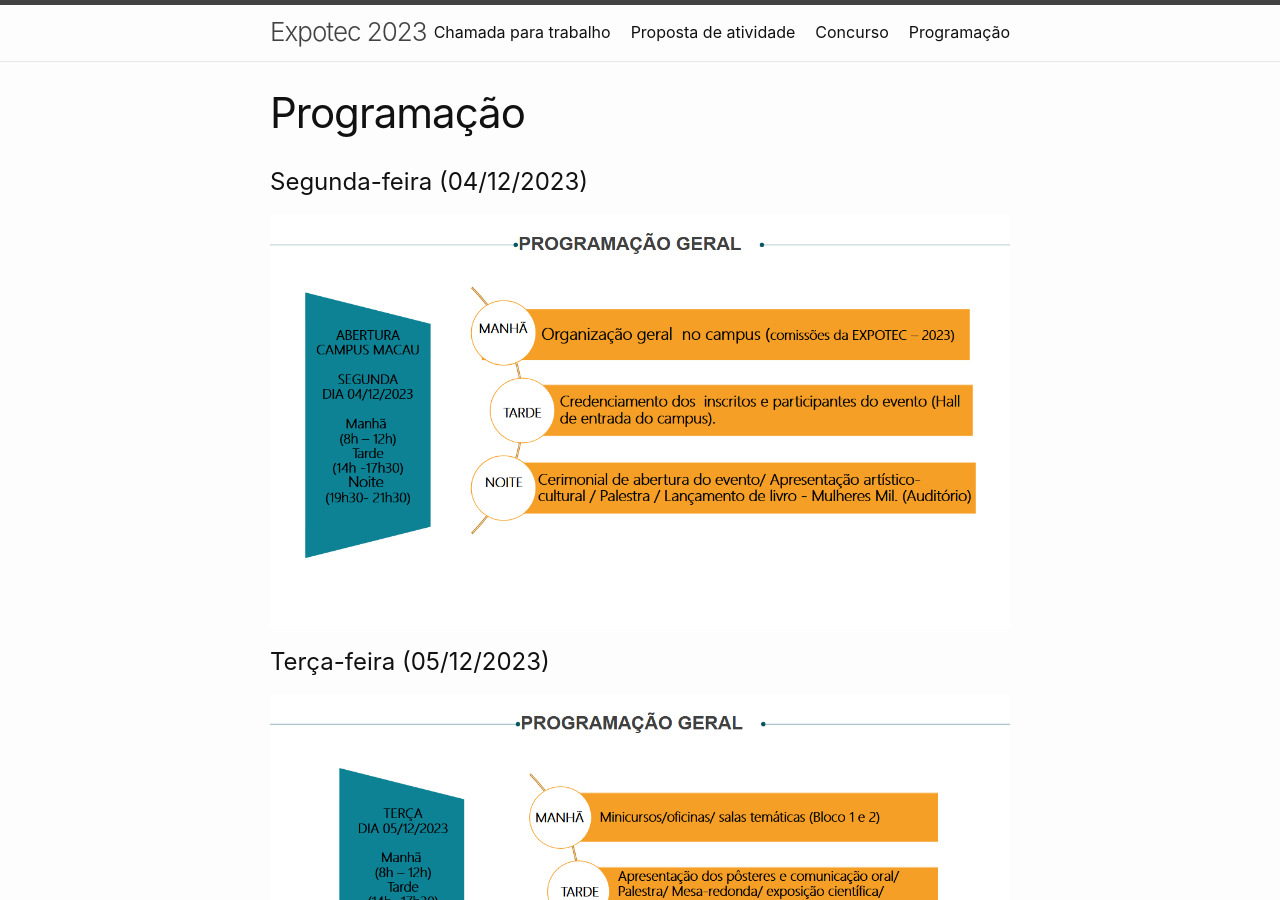
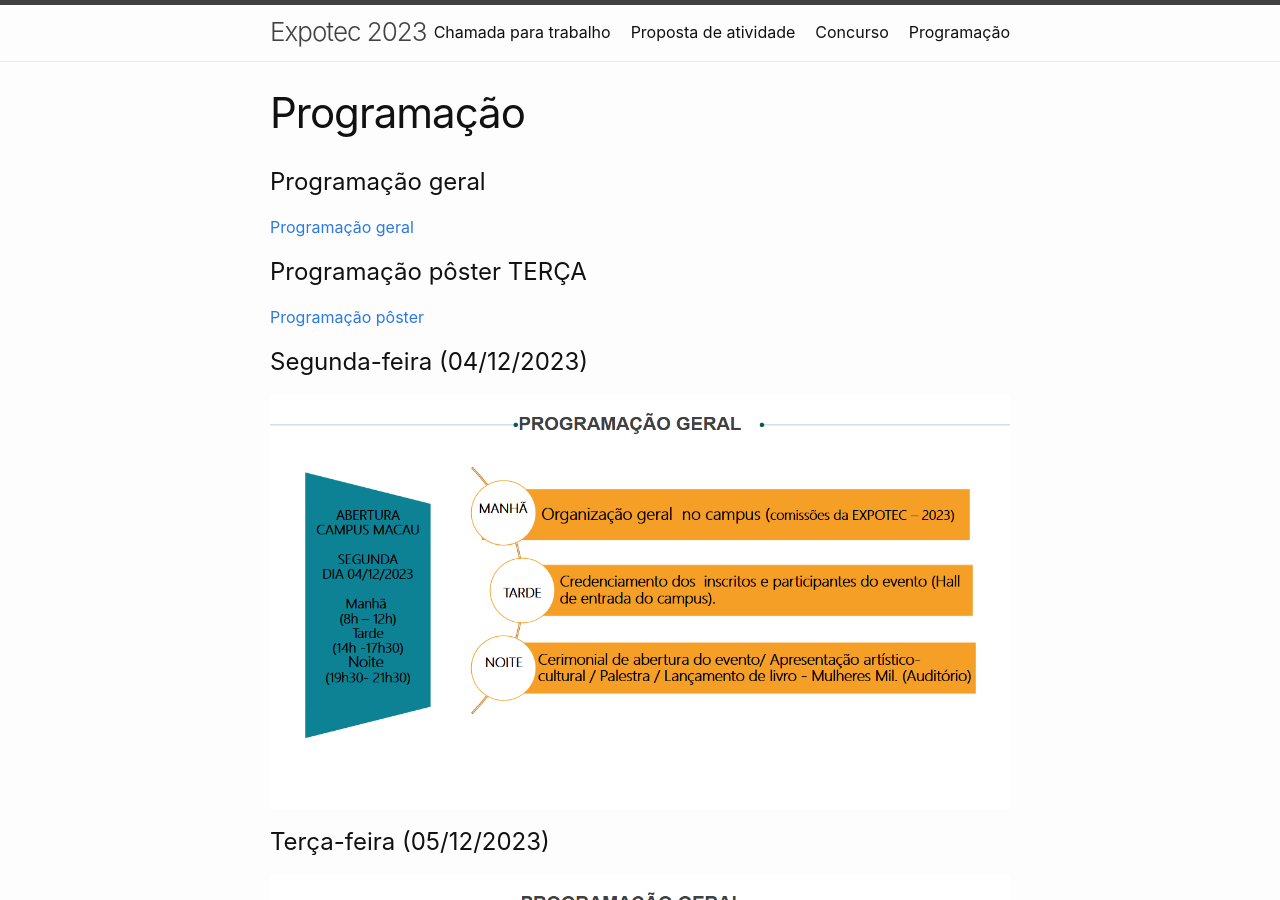
Before and after one commit to ifrn-macau/expotec2023, a Jekyll site: the page built from programacao.md, in a window 1280 px wide and 900 px high. Built offline with Jekyll 4.4.1, drawn with Linux system fonts in a browser that asks for light colours.

Commit message:
Atualização do config

```diff
--- a/index.markdown
+++ b/index.markdown
@@ -188,6 +188,10 @@ layout: home
     </div>
 
 # Destaques
+
+## Divulgada a progrmação detalhada.
+
+**Confira a programação detalhada:**<a href="./programacao"> aqui</a>
 
 
 ## Resultado da avaliação das atividades propostas
--- a/programacao.md
+++ b/programacao.md
@@ -4,6 +4,13 @@ title: Programação
 permalink: /programacao/
 ---
 
+# Programação geral
+
+<a href="https://drive.google.com/file/d/1RHCx6sYX_IlOKk8m52TyrM7nTkdAcyK3/view?usp=sharing">Programação geral</a>
+
+# Programação pôster TERÇA
+
+<a href="https://drive.google.com/file/d/1r0WEGfexGPRgTB80i7UauPMUJ4abdwyN/view?usp=sharing">Programação pôster</a>
 
 # Segunda-feira (04/12/2023)
 
```
